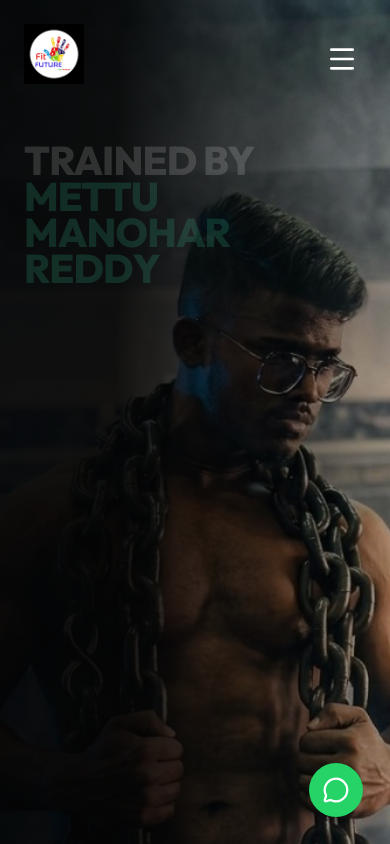
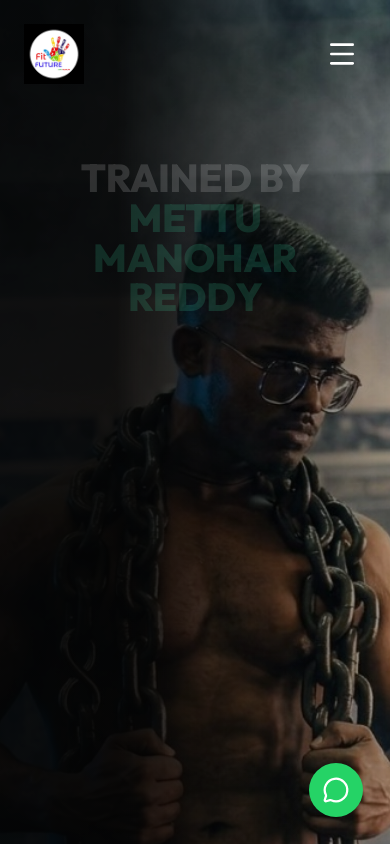
Before and after one commit to RRK-Automations-Agency/mmr-rebuild, a React (Vite) app: page / in a window 390 px wide. Shown: the top 844 px of the page. Built offline with nearby package versions, Linux system fonts and the light colour scheme.

Commit message:
mobile optimization -k

```diff
--- a/package.json
+++ b/package.json
@@ -13,6 +13,7 @@
     "@studio-freight/lenis": "^1.0.33",
     "gsap": "^3.12.5",
     "lucide-react": "^1.16.0",
+    "prop-types": "^15.8.1",
     "react": "^18.3.1",
     "react-dom": "^18.3.1",
     "react-router-dom": "^6.26.2"
--- a/src/components/PageHeader.jsx
+++ b/src/components/PageHeader.jsx
@@ -1,13 +1,17 @@
 import PropTypes from 'prop-types';
 
 export default function PageHeader({ title, subtitle = null, children = null }) {
+  const words = String(title).split(' ');
+
   return (
-    <header className="section-padding" style={{ paddingTop: '150px', background: '#0a0a0a', borderBottom: '1px solid #111' }}>
+    <header className="section-padding page-header" style={{ paddingTop: '150px', background: '#0a0a0a', borderBottom: '1px solid #111' }}>
       <div className="container text-center">
-        <h1 className="text-accent" style={{ fontSize: '3.5rem' }}>
-          {title}
+        <h1 className="text-accent page-title" style={{ fontSize: '3.5rem' }}>
+          {words.map((w, i) => (
+            <span key={i} className="page-title-word">{w}</span>
+          ))}
         </h1>
-        {subtitle ? <p>{subtitle}</p> : null}
+        {subtitle ? <p className="page-subtitle">{subtitle}</p> : null}
         {children}
       </div>
     </header>
--- a/src/styles/global.css
+++ b/src/styles/global.css
@@ -26,6 +26,12 @@
   box-sizing: border-box;
 }
 
+/* Make media elements responsive by default */
+img, picture, video, svg {
+  max-width: 100%;
+  height: auto;
+  display: block;
+}
 html {
   scroll-behavior: initial;
   overflow-x: hidden;
@@ -94,6 +100,54 @@ p {
   .container {
     padding: 0 1.5rem;
   }
+}
+
+/* Additional responsive refinements */
+@media (max-width: 1024px) {
+  .hero {
+    padding-top: 90px;
+  }
+  .hero-content {
+    max-width: 100%;
+  }
+  .btn {
+    padding: 0.8rem 1.2rem;
+  }
+  .footer-grid {
+    grid-template-columns: 1fr 1fr;
+  }
+}
+
+@media (max-width: 768px) {
+  .hero {
+    padding-top: 80px;
+    align-items: flex-start;
+    padding-bottom: 2rem;
+  }
+
+  .hero-content {
+    max-width: 100%;
+    padding-top: 1rem;
+  }
+
+  .hero h1 {
+    font-size: clamp(2rem, 9vw, 3.2rem);
+    line-height: 1.05;
+  }
+
+  .hero .description {
+    max-width: 100%;
+  }
+
+  .hero-ctas { gap: 0.5rem; }
+
+  .testimonial-card { min-width: 260px; }
+
+  .btn { padding: 0.7rem 1rem; font-size: 0.95rem; }
+
+  .nav-links.mobile-active { padding-top: 6rem; }
+
+  .hero-bg { background-position: center right; }
 }
 
 /* Glassmorphism */
@@ -300,9 +354,15 @@ nav.scrolled {
 }
 
 .hero h1 {
-  font-size: clamp(2.5rem, 8vw, 5.5rem);
-  line-height: 0.9;
+  font-size: clamp(2.2rem, 7.5vw, 4.5rem);
+  line-height: 0.95;
   margin-bottom: 1.5rem;
+  white-space: normal;
+  overflow-wrap: anywhere;
+  word-wrap: break-word;
+  -webkit-hyphens: auto;
+  -ms-word-break: break-word;
+  text-align: left;
 }
 
 .hero h1 span {
@@ -319,6 +379,48 @@ nav.scrolled {
   flex-wrap: wrap;
   gap: 0.5rem;
   align-items: center;
+}
+
+/* Ensure headings wrap gracefully and center on small screens */
+h1, h2, h3 {
+  overflow-wrap: break-word;
+  word-wrap: break-word;
+  hyphens: auto;
+}
+
+@media (max-width: 768px) {
+  .hero h1 { text-align: center; }
+  h1, h2, h3 { text-align: center; }
+}
+
+@media (max-width: 480px) {
+  .hero h1 {
+    font-size: clamp(1.8rem, 10vw, 2.8rem);
+    letter-spacing: -0.01em;
+    line-height: 1.02;
+  }
+}
+
+/* Page header responsive tweaks */
+.page-header .page-title {
+  display: inline-block;
+}
+.page-header .page-title-word {
+  display: inline-block;
+  margin-right: 0.35rem;
+}
+
+@media (max-width: 480px) {
+  .page-header .page-title {
+    font-size: 2rem !important;
+    line-height: 1.05;
+  }
+  /* Force each title word to its own line on very small screens */
+  .page-header .page-title-word {
+    display: block;
+    margin: 0.2rem 0;
+  }
+  .page-header .page-subtitle { font-size: 0.95rem; }
 }
 
 .hero .subtitle span::after {
```
Also changed, not shown: 1 other file (tests, documents, lock files or other folders).
